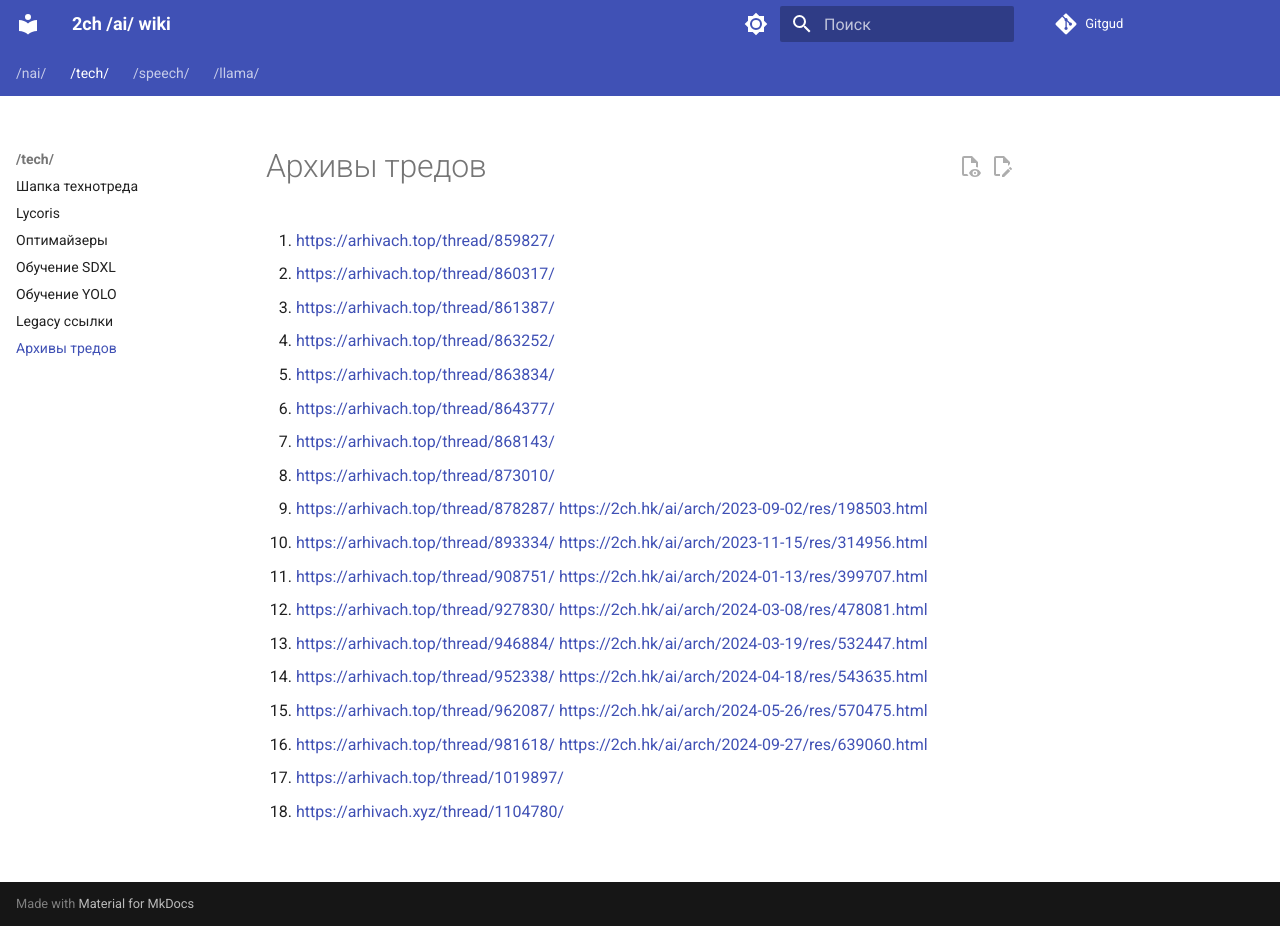
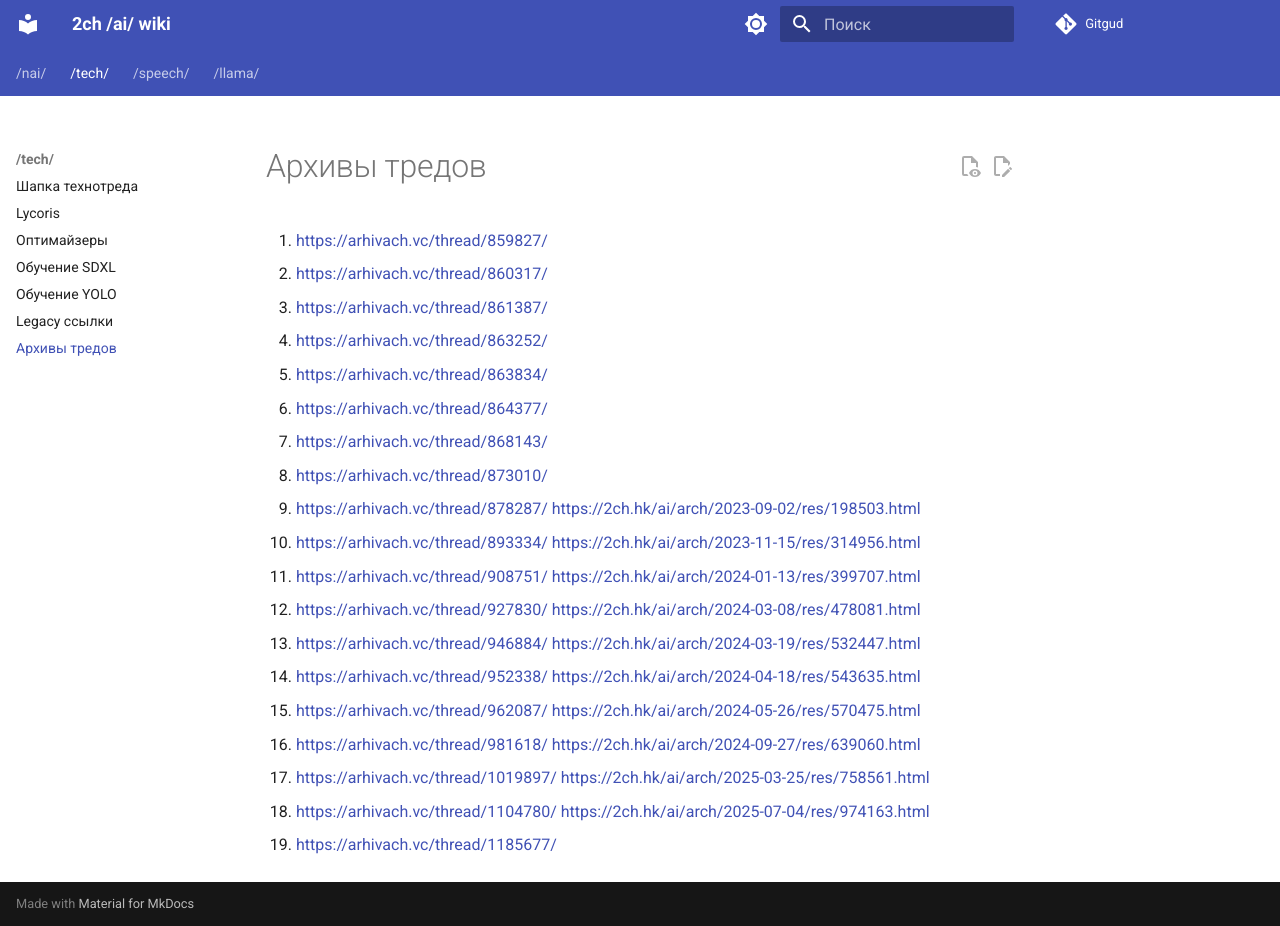
Before and after one commit to 2ch-ai/wiki, an MkDocs documentation site: the page built from docs/tech/old_threads.md, in a window 1280 px wide and 926 px high. Built offline with MkDocs 1.6.1 and Material for MkDocs 9.7.7, drawn with Linux system fonts in a browser that asks for light colours; some of the changed lines change nothing that is shown.

Commit message:
Архив тредов

```diff
--- a/docs/tech/old_threads.md
+++ b/docs/tech/old_threads.md
@@ -1,18 +1,19 @@
-1. <https://arhivach.top/thread/859827/>
-2. <https://arhivach.top/thread/860317/>
-3. <https://arhivach.top/thread/861387/>
-4. <https://arhivach.top/thread/863252/>
-5. <https://arhivach.top/thread/863834/>
-6. <https://arhivach.top/thread/864377/>
-7. <https://arhivach.top/thread/868143/>
-8. <https://arhivach.top/thread/873010/>
-9. <https://arhivach.top/thread/878287/> <https://2ch.hk/ai/arch/2023-09-02/res/198503.html>
-10. <https://arhivach.top/thread/893334/> <https://2ch.hk/ai/arch/2023-11-15/res/314956.html>
-11. <https://arhivach.top/thread/908751/> <https://2ch.hk/ai/arch/2024-01-13/res/399707.html>
-12. <https://arhivach.top/thread/927830/> <https://2ch.hk/ai/arch/2024-03-08/res/478081.html>
-13. <https://arhivach.top/thread/946884/> <https://2ch.hk/ai/arch/2024-03-19/res/532447.html>
-14. <https://arhivach.top/thread/952338/> <https://2ch.hk/ai/arch/2024-04-18/res/543635.html>
-15. <https://arhivach.top/thread/962087/> <https://2ch.hk/ai/arch/2024-05-26/res/570475.html>
-16. <https://arhivach.top/thread/981618/> <https://2ch.hk/ai/arch/2024-09-27/res/639060.html>
-17. <https://arhivach.top/thread/1019897/>
-18. <https://arhivach.xyz/thread/1104780/>
+1. <https://arhivach.vc/thread/859827/>
+2. <https://arhivach.vc/thread/860317/>
+3. <https://arhivach.vc/thread/861387/>
+4. <https://arhivach.vc/thread/863252/>
+5. <https://arhivach.vc/thread/863834/>
+6. <https://arhivach.vc/thread/864377/>
+7. <https://arhivach.vc/thread/868143/>
+8. <https://arhivach.vc/thread/873010/>
+9. <https://arhivach.vc/thread/878287/> <https://2ch.hk/ai/arch/2023-09-02/res/198503.html>
+10. <https://arhivach.vc/thread/893334/> <https://2ch.hk/ai/arch/2023-11-15/res/314956.html>
+11. <https://arhivach.vc/thread/908751/> <https://2ch.hk/ai/arch/2024-01-13/res/399707.html>
+12. <https://arhivach.vc/thread/927830/> <https://2ch.hk/ai/arch/2024-03-08/res/478081.html>
+13. <https://arhivach.vc/thread/946884/> <https://2ch.hk/ai/arch/2024-03-19/res/532447.html>
+14. <https://arhivach.vc/thread/952338/> <https://2ch.hk/ai/arch/2024-04-18/res/543635.html>
+15. <https://arhivach.vc/thread/962087/> <https://2ch.hk/ai/arch/2024-05-26/res/570475.html>
+16. <https://arhivach.vc/thread/981618/> <https://2ch.hk/ai/arch/2024-09-27/res/639060.html>
+17. <https://arhivach.vc/thread/1019897/> <https://2ch.hk/ai/arch/2025-03-25/res/758561.html>
+18. <https://arhivach.vc/thread/1104780/> <https://2ch.hk/ai/arch/2025-07-04/res/974163.html>
+19. <https://arhivach.vc/thread/1185677/>
```
